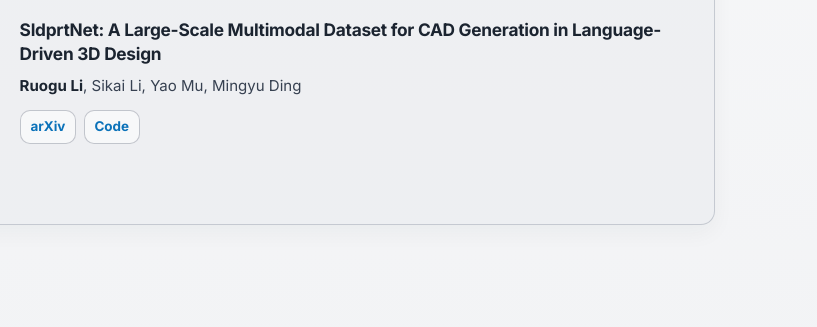
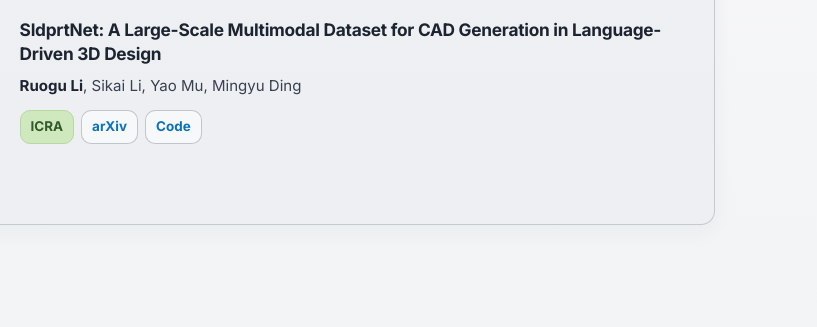
Before and after one commit to ruoguliii/ruoguliii.github.io, a plain HTML site: page index.html in a window 1280 px wide. Shown: the part 1353-1680 px from the top of the page, 463-1280 px from the left. Drawn offline with Linux system fonts and the light colour scheme.

Commit message:
Add ICRA acceptance badge to SldprtNet

```diff
--- a/index.html
+++ b/index.html
@@ -12,7 +12,7 @@
     <link rel="preconnect" href="https://fonts.gstatic.com" crossorigin />
     <link rel="stylesheet" href="https://fonts.googleapis.com/css2?family=Inter:wght@400;500;600;700;800&family=Noto+Serif+SC:wght@500;600&display=swap" />
     <link rel="stylesheet" href="https://cdnjs.cloudflare.com/ajax/libs/font-awesome/6.5.1/css/all.min.css" />
-    <link rel="stylesheet" href="style.css?v=20260722-3" />
+    <link rel="stylesheet" href="style.css?v=20260722-4" />
 </head>
 
 <body>
@@ -158,6 +158,7 @@
                                 <strong>Ruogu Li</strong>, Sikai Li, Yao Mu, Mingyu Ding
                             </p>
                             <div class="project-links" aria-label="SldprtNet project links">
+                                <span class="project-status project-status--accepted">ICRA</span>
                                 <a href="https://arxiv.org/abs/2603.13098">arXiv</a>
                                 <a href="https://github.com/ruoguliii/Sldprt-Net">Code</a>
                             </div>
--- a/style.css
+++ b/style.css
@@ -516,16 +516,26 @@ time,
     margin-top: .82rem;
 }
 
-.project-links a {
+.project-links a,
+.project-status {
     display: inline-flex;
     align-items: center;
     padding: .3rem .62rem;
-    color: #0b72b9;
-    background: rgba(255, 255, 255, .55);
     border: 1px solid rgba(107, 114, 128, .38);
     border-radius: 10px;
     font-size: .84rem;
     font-weight: 700;
+}
+
+.project-links a {
+    color: #0b72b9;
+    background: rgba(255, 255, 255, .55);
+}
+
+.project-status--accepted {
+    color: #315b28;
+    background: #cfe8bd;
+    border-color: #b8d8a3;
 }
 
 .project-links a:hover {
```
